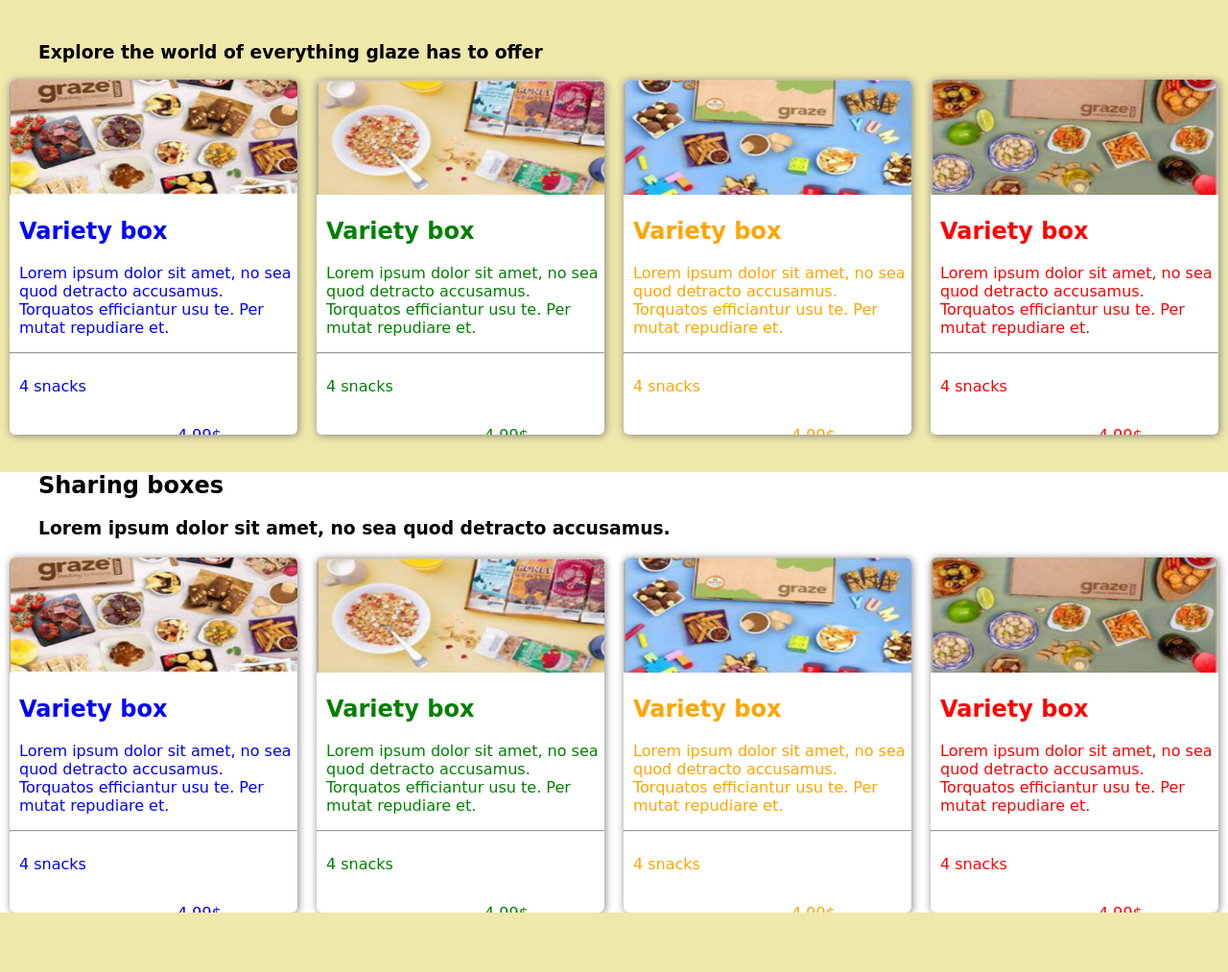
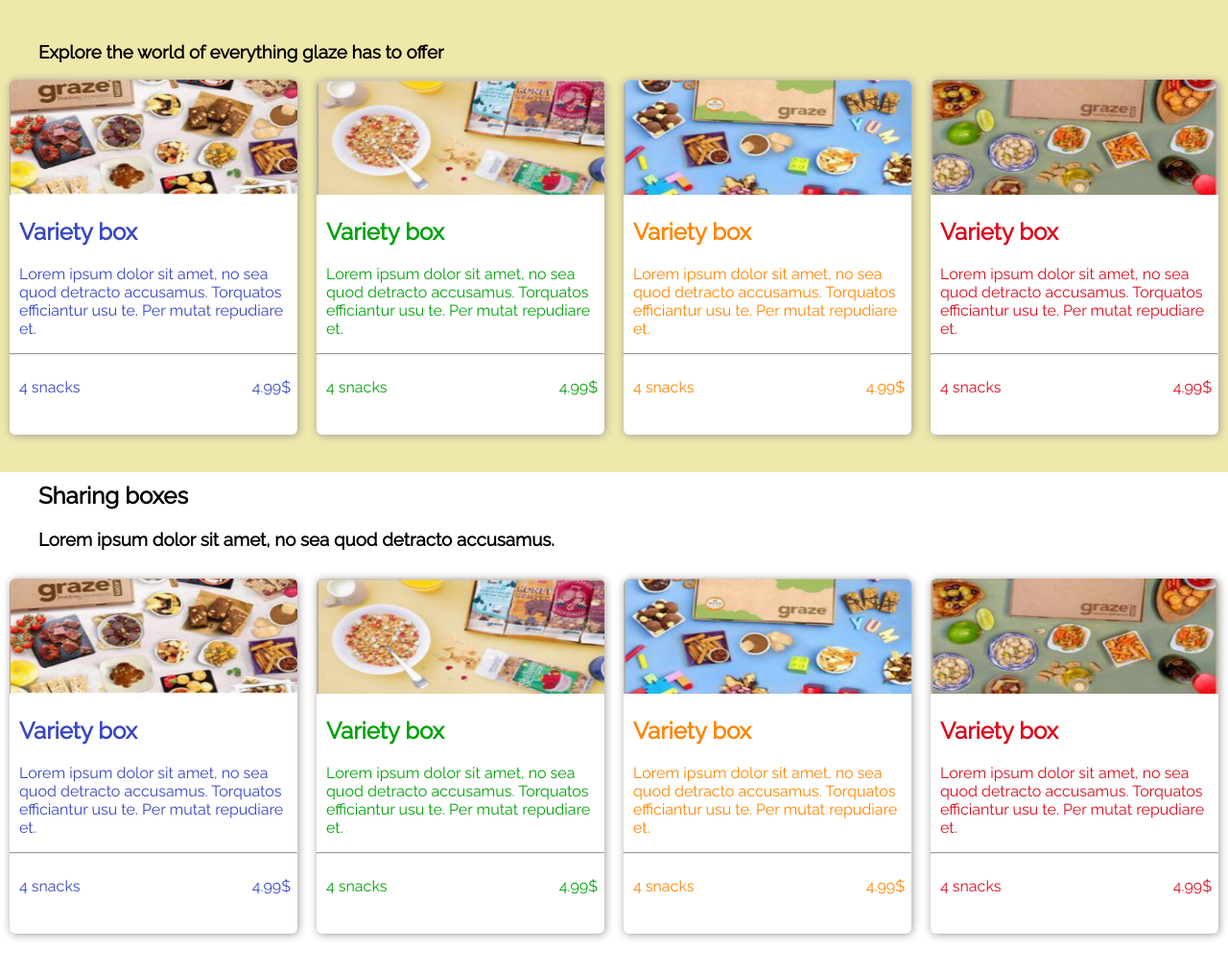
Before and after one commit to Aleser1995/Homeworkflex, a plain HTML site: page index.html in a window 1280 px wide. Shown: the part 75-1088 px from the top of the page at 96% size. Before the commit the page ends 1026 px from the top, so only its background shows below. Drawn offline with Linux system fonts and the light colour scheme.

Commit message:
code refactoring

```diff
--- a/index.html
+++ b/index.html
@@ -2,74 +2,117 @@
 <html>
 	<head>
 		<meta charset="utf-8">
-	<title>Homework</title>
+		<title>
+			Homework
+		</title>
 		<link rel="stylesheet" type="text/css" href="./styles/styles.css">
+		<link href="https://fonts.googleapis.com/css?family=Raleway&display=swap" rel="stylesheet">
 	</head>
 	<body>
 
-	<h1 class="cont1text">Our favourites</h1>
+		<h1 class="contText">
+			Our favourites
+		</h1>
 		<br>
-	<h3 class="cont1text">Explore the world of everything glaze has to offer</h3>
+		<h3 class="contText">
+			Explore the world of everything glaze has to offer
+		</h3>
 
 
 		<div class="container">
 			<div class="hover">
-			<div class="box box1">
+				<div class="box box-1">
 					<div class="overlay">
-    				<div class="text">Buy now</div>
+    					<div class="text">
+    						Buy now
+    					</div>
   					</div>
 					<img src="./images/1.jpg" alt="pic">
-				<h2 class="cardtext"> Variety box </h2>
-				<p class="cardtext"> Lorem ipsum dolor sit amet, no sea quod detracto accusamus. Torquatos efficiantur usu te. Per mutat repudiare et.
+					<h2 class="cardText">
+						Variety box
+					</h2>
+					<p class="cardText">
+						Lorem ipsum dolor sit amet, no sea quod detracto accusamus. Torquatos efficiantur usu te. Per mutat repudiare et.
 					</p>
 					<hr>
-				<p class="menu item"> 4 snacks</p>
- 				<p class="menu price"> 4.99$</p>
+					<p class="menu item">
+						4 snacks
+					</p>
+ 					<p class="menu price">
+ 						4.99$
+ 					</p>
 				</div>
 			</div>
 
 			<div class="hover">
-			<div class="box box2">
-				<div class="overlay overlay2">
-    				<div class="text">Buy now</div>
+				<div class="box box-2">
+					<div class="overlay overlay-2">
+    					<div class="text">
+    						Buy now
+    					</div>
   					</div>
 					<img src="./images/2.jpg" alt="pic">
-				<h2 class="cardtext"> Variety box </h2>
-				<p class="cardtext"> Lorem ipsum dolor sit amet, no sea quod detracto accusamus. Torquatos efficiantur usu te. Per mutat repudiare et.
+					<h2 class="cardText">
+						Variety box
+					</h2>
+					<p class="cardText">
+						Lorem ipsum dolor sit amet, no sea quod detracto accusamus. Torquatos efficiantur usu te. Per mutat repudiare et.
 					</p>
 					<hr>
-				<p class="menu item"> 4 snacks</p>
- 				<p class="menu price"> 4.99$</p>
+					<p class="menu item">
+						4 snacks
+					</p>
+ 					<p class="menu price">
+ 						4.99$
+ 					</p>
 				</div>
 			</div>
 
 			<div class="hover">
-			<div class="box box3">
-				<div class="overlay overlay3">
-    				<div class="text">Buy now</div>
+				<div class="box box-3">
+					<div class="overlay overlay-3">
+    					<div class="text">
+    						Buy now
+    					</div>
   					</div>
 					<img src="./images/3.jpg" alt="pic">
-				<h2 class="cardtext"> Variety box </h2>
-				<p class="cardtext"> Lorem ipsum dolor sit amet, no sea quod detracto accusamus. Torquatos efficiantur usu te. Per mutat repudiare et.
+					<h2 class="cardText">
+						Variety box
+					</h2>
+					<p class="cardText">
+						Lorem ipsum dolor sit amet, no sea quod detracto accusamus. Torquatos efficiantur usu te. Per mutat repudiare et.
 					</p>
 					<hr>
-				<p class="menu item"> 4 snacks</p>
- 				<p class="menu price"> 4.99$</p>
+					<p class="menu item">
+						4 snacks
+					</p>
+ 					<p class="menu price">
+ 						4.99$
+ 					</p>
 				</div>
 			</div>
 
 			<div class="hover">
-				<div class="box box4">
-					<div class="overlay overlay4">
-    					<div class="text">Buy now</div>
+				<div class="box box-4">
+					<div class="overlay overlay-4">
+    					<div class="text">
+    						Buy now
+    					</div>
   					</div>
 		 			<img src="./images/4.jpg" alt="pic">
-		 			<h2 class="cardtext"> Variety box </h2>
-		 			<p class="cardtext"> Lorem ipsum dolor sit amet, no sea quod detracto accusamus. Torquatos efficiantur usu te. Per mutat repudiare et.
+		 			<h2 class="cardText">
+		 					Variety box
+		 			</h2>
+		 			<p class="cardText">
+		 				Lorem ipsum dolor sit amet, no sea quod detracto accusamus. Torquatos efficiantur usu te. Per mutat repudiare et.
 		 			</p>
 		 			<hr>
-		 			<p class="menu item"> 4 snacks</p>
- 		 			<p class="menu price"> 4.99$</p>
+		 			<p class="menu item">
+		 				4 snacks
+		 			</p>
+ 		 			<p class="menu price">
+ 		 				4.99$
+ 		 			</p>
 				</div>
 			</div>
 
@@ -77,73 +120,114 @@
 
 		<br>
 
-	<div class="cont2text">
-		<h2 class="cont2text">Sharing boxes</h2>
-		<h3 class="cont2text">Lorem ipsum dolor sit amet, no sea quod detracto accusamus.</h3>
+		<div class="contText-2">
+			<h2 class="contText-2">
+				Sharing boxes
+			</h2>
+			<h3 class="contText-2">
+				Lorem ipsum dolor sit amet, no sea quod detracto accusamus.
+			</h3>
 		</div>
 
-	<div class="container2">
+		<div class="container-2">
 
 			<div class="hover">
-			<div class="box box1">
+				<div class="box box-1">
 					<div class="overlay">
-    				<div class="text">Buy now</div>
+    					<div class="text">
+    						Buy now
+    					</div>
   					</div>
 		 			<img src="./images/1.jpg" alt="pic">
-		 		<h2 class="cardtext"> Variety box </h2>
-		 		<p class="cardtext"> Lorem ipsum dolor sit amet, no sea quod detracto accusamus. Torquatos efficiantur usu te. Per mutat repudiare et.
+		 			<h2 class="cardText">
+		 				Variety box
+		 			</h2>
+		 			<p class="cardText">
+		 				Lorem ipsum dolor sit amet, no sea quod detracto accusamus. Torquatos efficiantur usu te. Per mutat repudiare et.
 		 			</p>
 		 			<hr>
-		 		<p class="menu item"> 4 snacks</p>
- 		 		<p class="menu price"> 4.99$</p>
+		 			<p class="menu item">
+		 				4 snacks
+		 			</p>
+ 		 			<p class="menu price">
+ 		 				4.99$
+ 		 			</p>
 				</div>
 			</div>
 
 			<div class="hover">
-			<div class="box box2">
-				<div class="overlay overlay2">
-    				<div class="text">Buy now</div>
+				<div class="box box-2">
+					<div class="overlay overlay-2">
+    					<div class="text">
+    						Buy now
+    					</div>
   					</div>
 		 			<img src="./images/2.jpg" alt="pic">
-		 		<h2 class="cardtext"> Variety box </h2>
-		 		<p class="cardtext"> Lorem ipsum dolor sit amet, no sea quod detracto accusamus. Torquatos efficiantur usu te. Per mutat repudiare et.
+		 			<h2 class="cardText">
+		 				Variety box
+		 			</h2>
+		 			<p class="cardText">
+		 				Lorem ipsum dolor sit amet, no sea quod detracto accusamus. Torquatos efficiantur usu te. Per mutat repudiare et.
 		 			</p>
 		 			<hr>
-		 		<p class="menu item"> 4 snacks</p>
- 		 		<p class="menu price"> 4.99$</p>
+		 			<p class="menu item">
+		 				4 snacks
+		 			</p>
+ 		 			<p class="menu price">
+ 		 				4.99$
+ 		 			</p>
 				</div>
 			</div>
 
 			<div class="hover">
-			<div class="box box3">
-				<div class="overlay overlay3">
-    				<div class="text">Buy now</div>
+				<div class="box box-3">
+					<div class="overlay overlay-3">
+    					<div class="text">
+    						Buy now
+    					</div>
   					</div>
 		 			<img src="./images/3.jpg" alt="pic">
-		 		<h2 class="cardtext"> Variety box </h2>
-		 		<p class="cardtext"> Lorem ipsum dolor sit amet, no sea quod detracto accusamus. Torquatos efficiantur usu te. Per mutat repudiare et.
+		 			<h2 class="cardText">
+		 				Variety box
+		 			</h2>
+		 			<p class="cardText">
+		 				Lorem ipsum dolor sit amet, no sea quod detracto accusamus. Torquatos efficiantur usu te. Per mutat repudiare et.
 		 			</p>
 		 			<hr>
-		 		<p class="menu item"> 4 snacks</p>
- 		 		<p class="menu price"> 4.99$</p>
+		 			<p class="menu item">
+		 				4 snacks
+		 			</p>
+ 		 			<p class="menu price">
+ 		 				4.99$
+ 		 			</p>
 				</div>
 			</div>
 
 			<div class="hover">
-			<div class="box box4">
-				<div class="overlay overlay4">
-    				<div class="text">Buy now</div>
+				<div class="box box-4">
+					<div class="overlay overlay-4">
+    					<div class="text">
+    						Buy now
+    					</div>
   					</div>
 					<img src="./images/4.jpg" alt="pic">
-				<h2 class="cardtext"> Variety box </h2>
-				<p class="cardtext"> Lorem ipsum dolor sit amet, no sea quod detracto accusamus. Torquatos efficiantur usu te. Per mutat repudiare et.
+					<h2 class="cardText">
+						Variety box
+					</h2>
+					<p class="cardText">
+						Lorem ipsum dolor sit amet, no sea quod detracto accusamus. Torquatos efficiantur usu te. Per mutat repudiare et.
 					</p>
 					<hr>
-				<p class="menu item"> 4 snacks</p>
- 				<p class="menu price"> 4.99$</p>
+					<p class="menu item">
+						4 snacks
+					</p>
+ 					<p class="menu price">
+ 						4.99$
+ 					</p>
 				</div>
 			</div>
 
 		</div>
 
 	</body>
+</html>
--- a/styles/styles.css
+++ b/styles/styles.css
@@ -1,104 +1,108 @@
 body {
-
 	background-color: #EEE8AA;
-	font-family: 'Concert One', cursive;
+	font-family: 'Raleway', sans-serif;
 	margin: 0;
 	overflow-x: hidden;
 }
 
 img {
-
 	width: 300px;
 	height: 120px;
 }
-.cont1text{
+.contText {
 	padding-left: 40px;
 }
-.container{
+.container {
 	display: flex;
 	flex-direction: row;
 	flex-wrap: wrap;
 	justify-content: space-around;
 }
 
-.container2{
+.container-2 {
 	display: flex;
 	flex-direction: row;
 	flex-wrap: wrap;
 	justify-content: space-around;
-background-color: white;
+	background-color: #ffffff;
+	padding-bottom: 40px;
 }
 
 .box {
 	width: 300px;
 	height: 370px;
-	background-color: white;
+	background-color: #ffffff;
 	border-radius:6px;
-	box-shadow: 1px 1px 8px grey;
+	box-shadow: 1px 1px 8px #a19999;
 	overflow: hidden;
-
 }
 
-.box1{
-	color: blue;
+.box-1 {
+	color: #3846c2;
 }
-.box2{
-	color: green;
+
+.box-2 {
+	color: #02a10a;
 }
-.box3{
-	color: orange;
+
+.box-3 {
+	color: #ff8400;
 }
-.box4{
-	color: red;
+
+.box-4 {
+	color: #db0b1c;
 }
+
 .menu {
 	display: inline-block;
 }
-.item{
+
+.item {
 	padding-left: 10px;
 }
-.price
-{
+
+.price {
  	padding-left: 175px;
 }
-.cardtext {
+
+.cardText {
 	padding-left: 10px;
 }
-.cont2text{
+
+.contText-2 {
 	background-color: white;
 	width: 100%
 }
 
-h2.cont2text
-{
+h2.contText-2 {
+	padding-top: 10px;
 	padding-left: 40px;
 }
 
-h3.cont2text{
+h3.contText-2 {
 	margin:0;
-	padding-bottom: 20px;
+	padding-bottom: 30px;
 	padding-left: 40px;
 }
 
 
-.hover{
-
+.hover {
 	position: relative;
 }
+
 .hover:hover .overlay {
 	width: 100%;
 }
 
 .text {
 	white-space: nowrap;
-  color: white;
+	color: #ffffff;
 	font-size: 20px;
 	position: absolute;
   	overflow: hidden;
   	top: 50%;
   	left: 50%;
   	transform: translate(-50%, -50%);
-  -ms-transform: translate(-50%, -50%);
 }
 
 .overlay {
@@ -106,7 +110,7 @@ h3.cont2text{
   	bottom: 0;
   	left: 0;
   	right: 0;
-  background-color: #008CBA;
+  	background-color: #3846c2;
   	overflow: hidden;
   	width: 0;
   	height: 100%;
@@ -114,14 +118,14 @@ h3.cont2text{
   	border-radius:6px;
 }
 
-.overlay2 {
-background-color: green;
+.overlay-2 {
+	background-color: #02a10a;
 }
 
-.overlay3 {
-background-color: orange;
+.overlay-3 {
+	background-color: #ff8400;
 }
 
-.overlay4 {
-background-color: red;
+.overlay-4 {
+	background-color: #db0b1c;
 }
```
Lines whose indentation alone changed are shown as unchanged.
